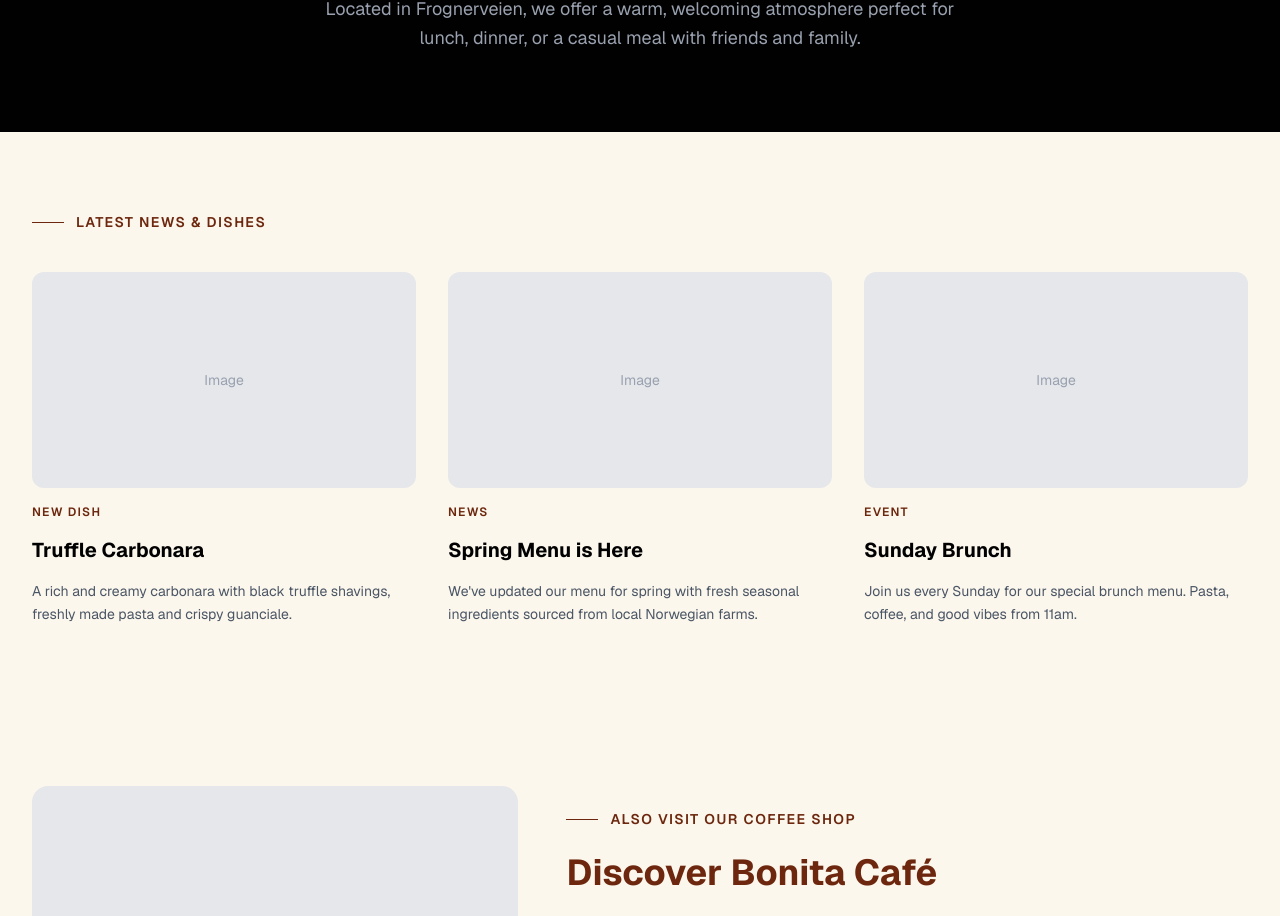
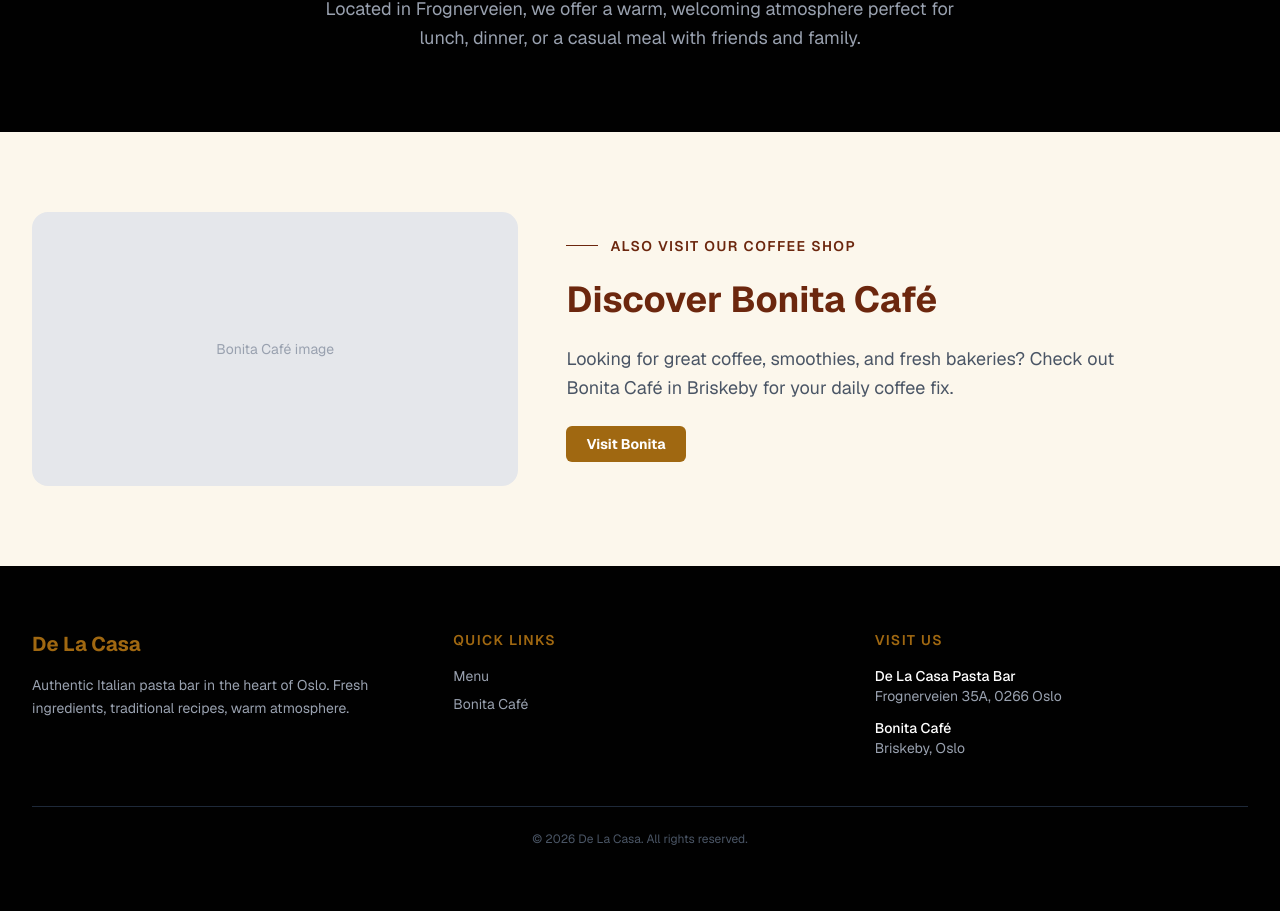
Before and after one commit to RosarioBA/delacasa-website, a Next.js app: page / in a window 1280 px wide. Shown: the part 1098-2014 px from the top of the page. Built offline with nearby package versions, Linux system fonts and the light colour scheme.

Commit message:
feat: remove latest news/blog section from home page

```diff
--- a/app/page.tsx
+++ b/app/page.tsx
@@ -1,6 +1,5 @@
 import Hero from "@/components/Hero";
 import Welcome from "@/components/Welcome";
-import LatestNews from "@/components/LatestNews";
 import BonitaPromo from "@/components/BonitaPromo";
 
 export default function Home() {
@@ -8,7 +7,6 @@ export default function Home() {
     <main className="flex flex-col">
       <Hero />
       <Welcome />
-      <LatestNews />
       <BonitaPromo />
     </main>
   );
--- a/components/LatestNews.tsx
+++ /dev/null
@@ -1,54 +0,0 @@
-import FadeIn from "@/components/FadeIn";
-
-const cards = [
-  {
-    id: 1,
-    tag: "New Dish",
-    title: "Truffle Carbonara",
-    description: "A rich and creamy carbonara with black truffle shavings, freshly made pasta and crispy guanciale.",
-  },
-  {
-    id: 2,
-    tag: "News",
-    title: "Spring Menu is Here",
-    description: "We've updated our menu for spring with fresh seasonal ingredients sourced from local Norwegian farms.",
-  },
-  {
-    id: 3,
-    tag: "Event",
-    title: "Sunday Brunch",
-    description: "Join us every Sunday for our special brunch menu. Pasta, coffee, and good vibes from 11am.",
-  },
-];
-
-export default function LatestNews() {
-  return (
-    <section className="bg-[#FCF7EC] px-8 py-20">
-      <div className="flex items-center gap-3 mb-10">
-        <span className="block w-8 h-px bg-[#6C270E]" />
-        <p className="text-sm font-semibold tracking-widest uppercase text-[#6C270E]">
-          Latest News & Dishes
-        </p>
-      </div>
-
-      <div className="grid grid-cols-1 md:grid-cols-3 gap-8">
-        {cards.map((card, i) => (
-          <FadeIn key={card.id} delay={i * 0.15}>
-          <div className="flex flex-col gap-4">
-            {/* Image placeholder */}
-            <div className="w-full aspect-video bg-gray-200 rounded-xl flex items-center justify-center text-gray-400 text-sm">
-              Image
-            </div>
-
-            <span className="text-xs font-semibold tracking-widest uppercase text-[#6C270E]">
-              {card.tag}
-            </span>
-            <h3 className="text-xl font-bold text-black">{card.title}</h3>
-            <p className="text-gray-600 text-sm leading-relaxed">{card.description}</p>
-          </div>
-          </FadeIn>
-        ))}
-      </div>
-    </section>
-  );
-}
```
